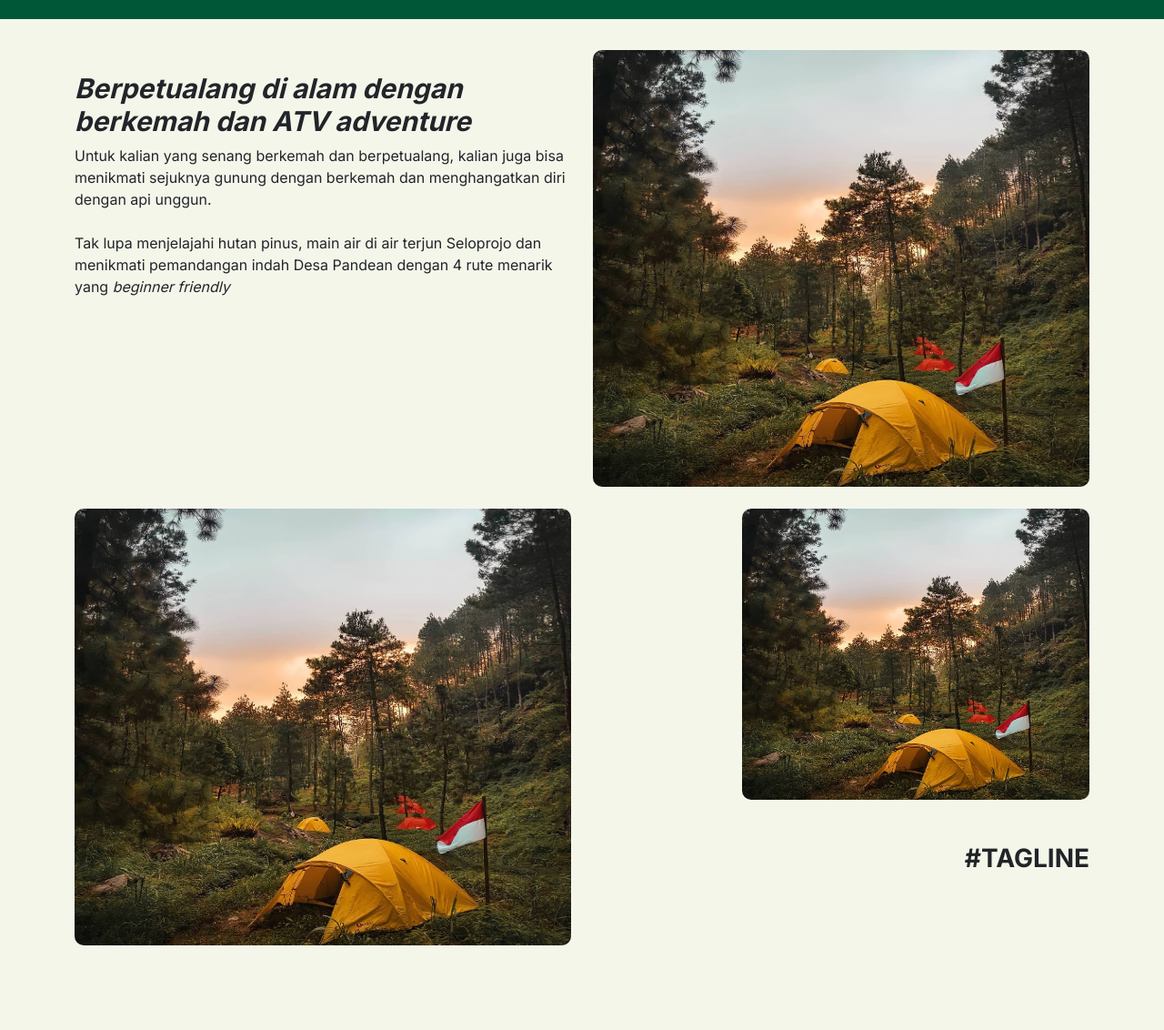
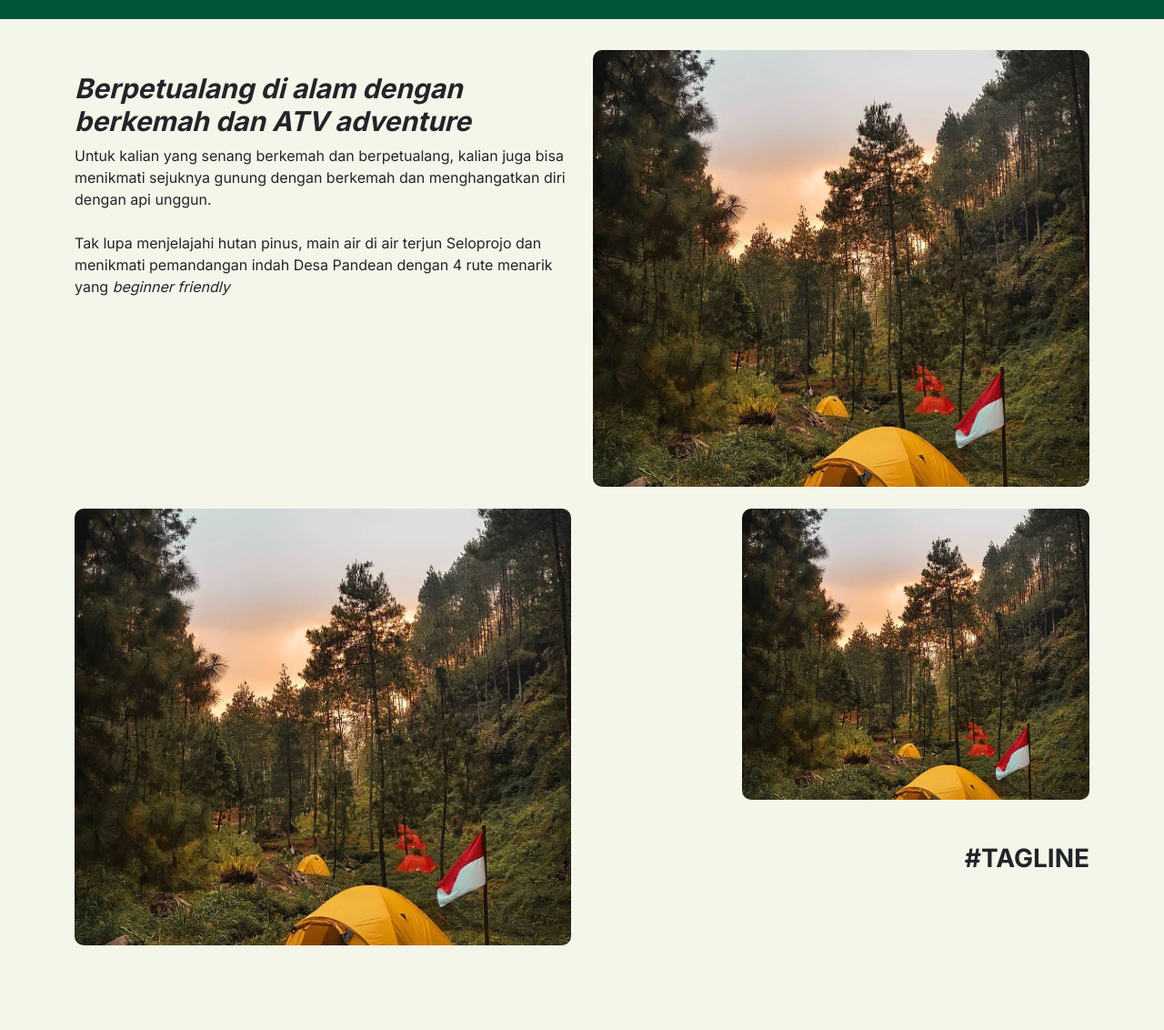
Before and after one commit to feliciawnn/sn-pandean, a plain HTML site: page pariwisata.html in a window 1280 px wide. Shown: the part 6098-7230 px from the top of the page at 91% size. Drawn offline with nearby package versions, Linux system fonts and the light colour scheme.

Commit message:
Added object fit to 3 images on pariwisata

```diff
--- a/styles/pariwisata.css
+++ b/styles/pariwisata.css
@@ -47,10 +47,8 @@ html{
 /* THREE HORIZONTAL IMG */
 .three-hor-img{
     width: 100%;
-    /*max-height: 100%;*/
     object-fit: cover;
     padding-bottom: 16px;
-    /*border-radius: 10px;*/
 }
 
 /* CLICKABLE BOXES */
@@ -140,6 +138,7 @@ html{
     width: 100%;
     transform: translateY(-24px);
     border-radius: 10px;
+    object-fit: cover;
 }
 
 .three-big-bottom{
@@ -147,6 +146,7 @@ html{
     width: 100%;
     border-radius: 10px;
     margin-bottom: 48px;
+    object-fit: cover;
 }
 
 .three-sm-bottom{
@@ -154,6 +154,7 @@ html{
     width: 70%;
     border-radius: 10px;
     float: right;
+    object-fit: cover;
 }
 
 .tagline{
```
